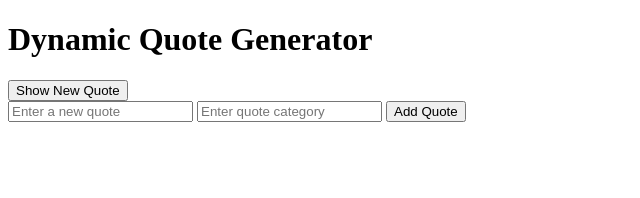
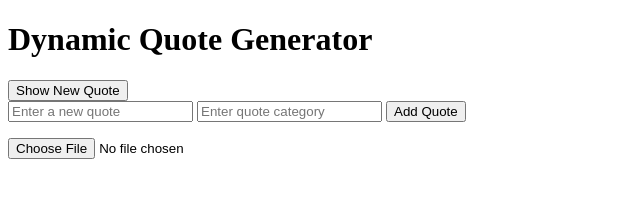
Before and after one commit to MPHDigital-RSA/alx_fe_javascript, a plain HTML site: page dom-manipulation/index.html in a window 1280 px wide. Shown: the whole page, without its empty margins (0-640 px from the left). Drawn offline with Linux system fonts and the light colour scheme.

Commit message:
index.html and script.js files created

```diff
--- a/dom-manipulation/index.html
+++ b/dom-manipulation/index.html
@@ -20,6 +20,8 @@
         <ul id="u-list"></ul>
     </div>
 
+    <input type="file" id="importFile" accept=".json" onchange="importFromJsonFile(event)" />
+
     <script src="script.js"></script>
 </body>
 
--- a/dom-manipulation/script.js
+++ b/dom-manipulation/script.js
@@ -57,6 +57,9 @@ function addQuote () {
 
     quotes.push(newObj)
 
+    localStorage.setItem('quotesArray', JSON.stringify(quotes));
+
+
     const li = document.createElement("li");
     li.textContent = createAddQuoteForm;
 
@@ -70,4 +73,15 @@ function addQuote () {
 
 }
 
+function importFromJsonFile(event) {
+   const fileReader = new FileReader();
+   fileReader.onload = function(event) {
+     const importedQuotes = JSON.parse(event.target.result);
+     quotes.push(...importedQuotes);
+     saveQuotes();
+     alert('Quotes imported successfully!');
+    };
+    fileReader.readAsText(event.target.files[0]);
+}
+
 newQuote.addEventListener ('click', showRandomQuote);
```
